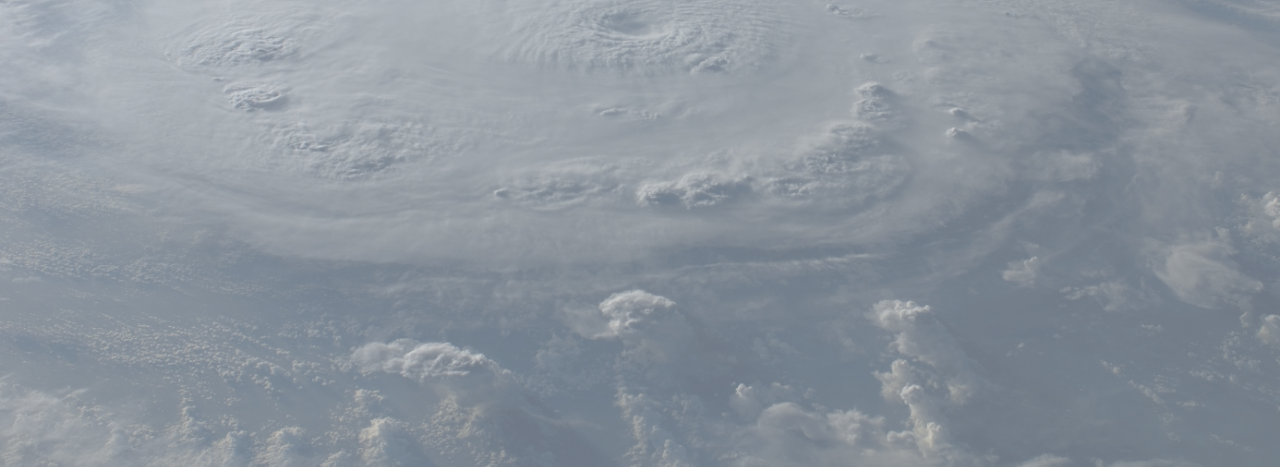
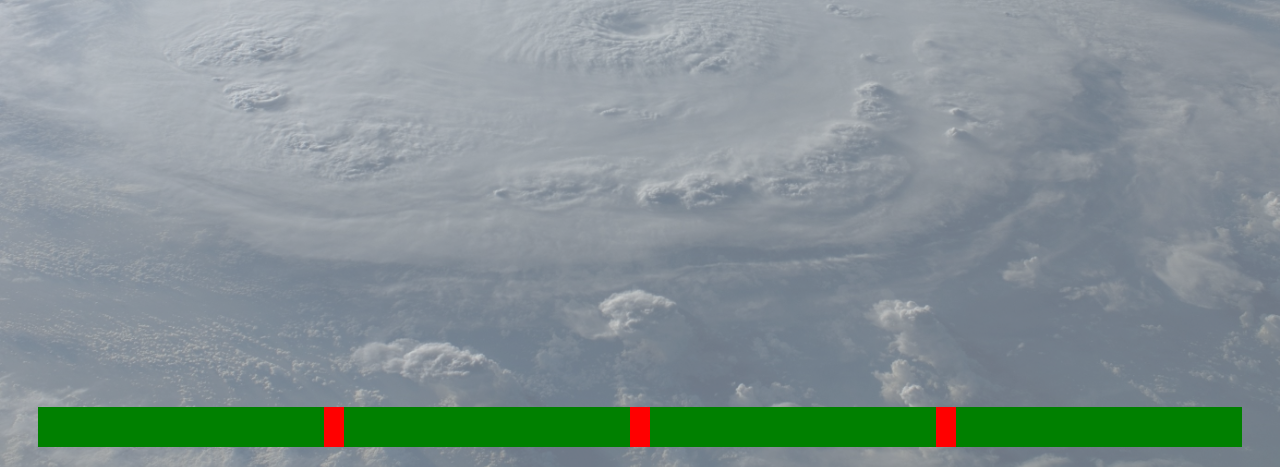
Before and after one commit to MrMSmithDev/weather-app, a website built with webpack: page dist/index.html in a window 1280 px wide. Shown: the part 333-800 px from the top of the page. Built offline with nearby package versions, Linux system fonts and the light colour scheme.

Commit message:
Add styling layout for daily forecast card stack

```diff
--- a/src/styles/style.css
+++ b/src/styles/style.css
@@ -132,7 +132,17 @@ main {
 
 .daily-forecast-container {
     background-color: red;
-    display: grid;
+    width: 100%;
+}
+
+.daily-forecast-container .card-stack {
+    display: flex;
     gap: 20px;
-    grid-template-columns: repeat(4, 1fr);
+    justify-content: space-between;
 }
+
+.card-stack .card {
+    background-color: green;
+    height: 40px;
+    flex-grow: 1;
+}
```
